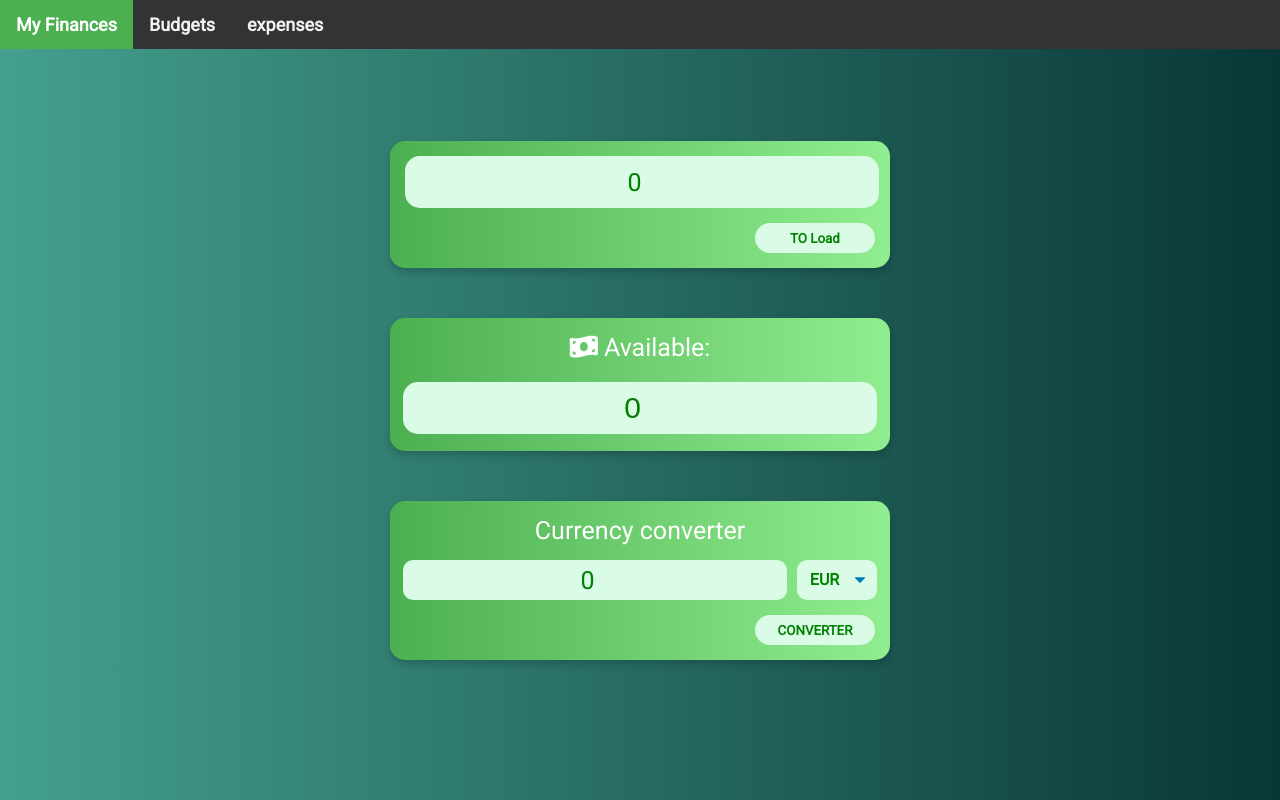
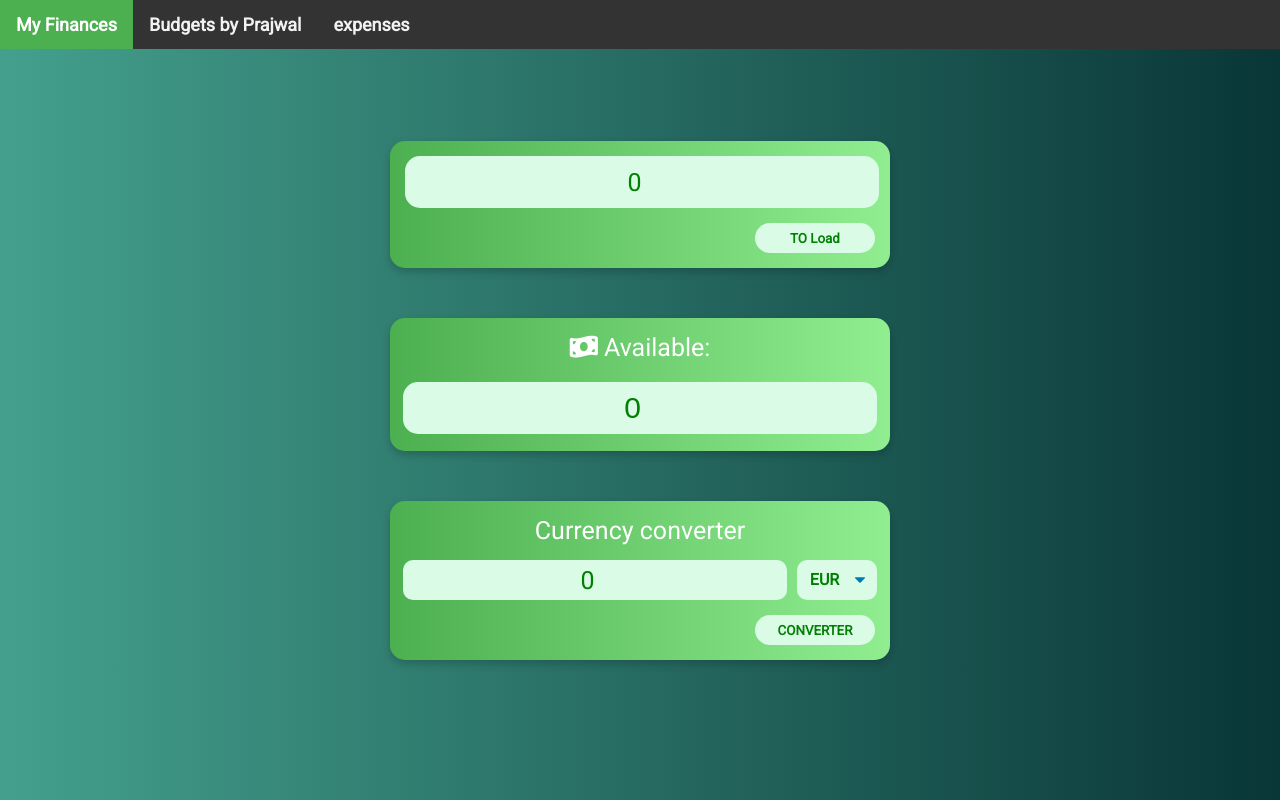
Before and after one commit to harhitosw/PersonalFinance, a website: page home.html in a window 1280 px wide. Drawn offline with Linux system fonts and the light colour scheme.

Commit message:
On main budgets

```diff
--- a/home.html
+++ b/home.html
@@ -13,7 +13,7 @@
 
     <div class="topnav" id="homeTopnav">
         <a class="active" href="home.html">My Finances</a>
-        <a href="budget.html">Budgets</a>
+        <a href="budget.html">Budgets by Prajwal</a>
         <a href="expenses.html">expenses</a>
         <a href="javascript:void(0);" class="icon" onclick="barFunction()">
             <i class="fa fa-bars"></i>
```
